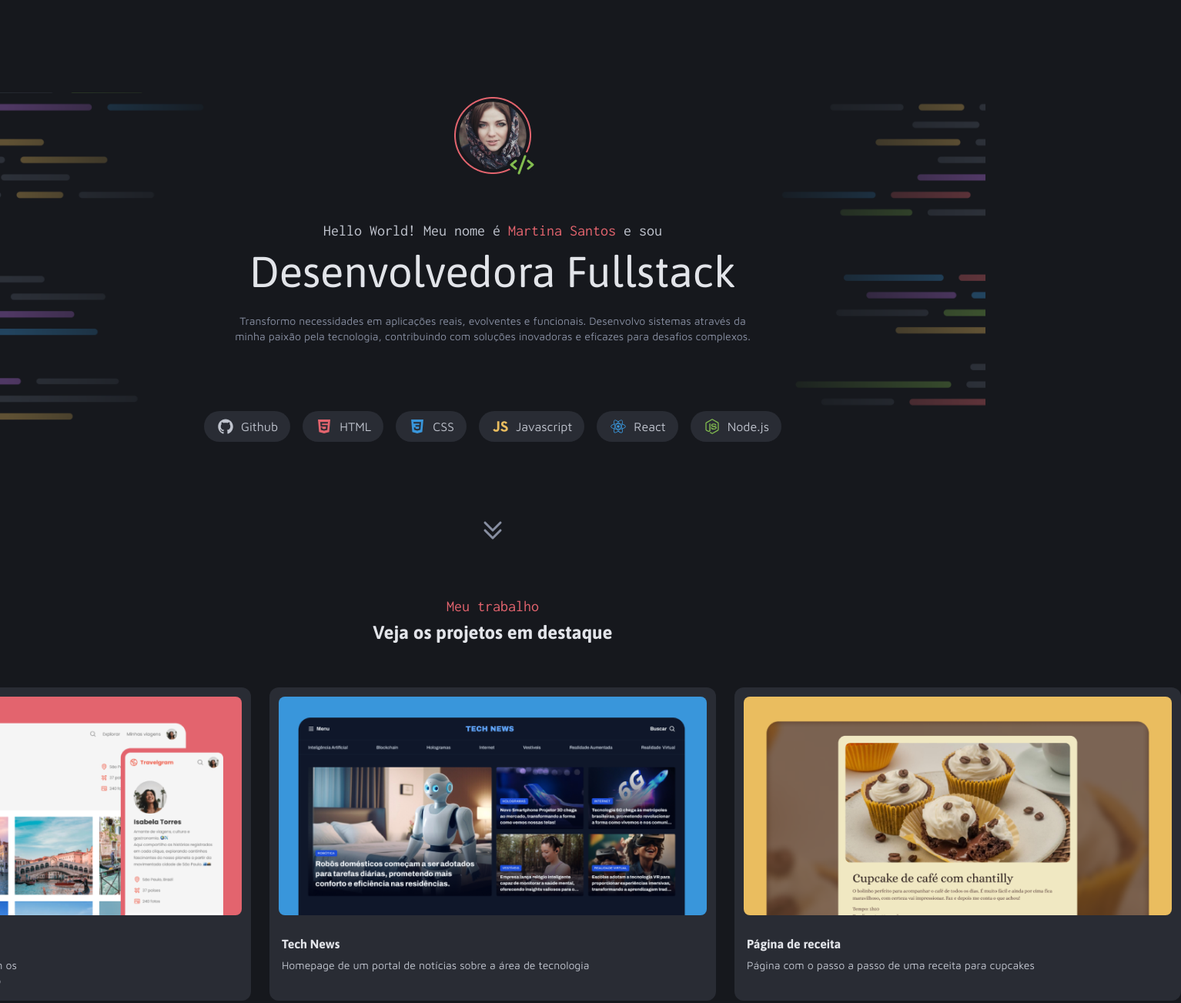
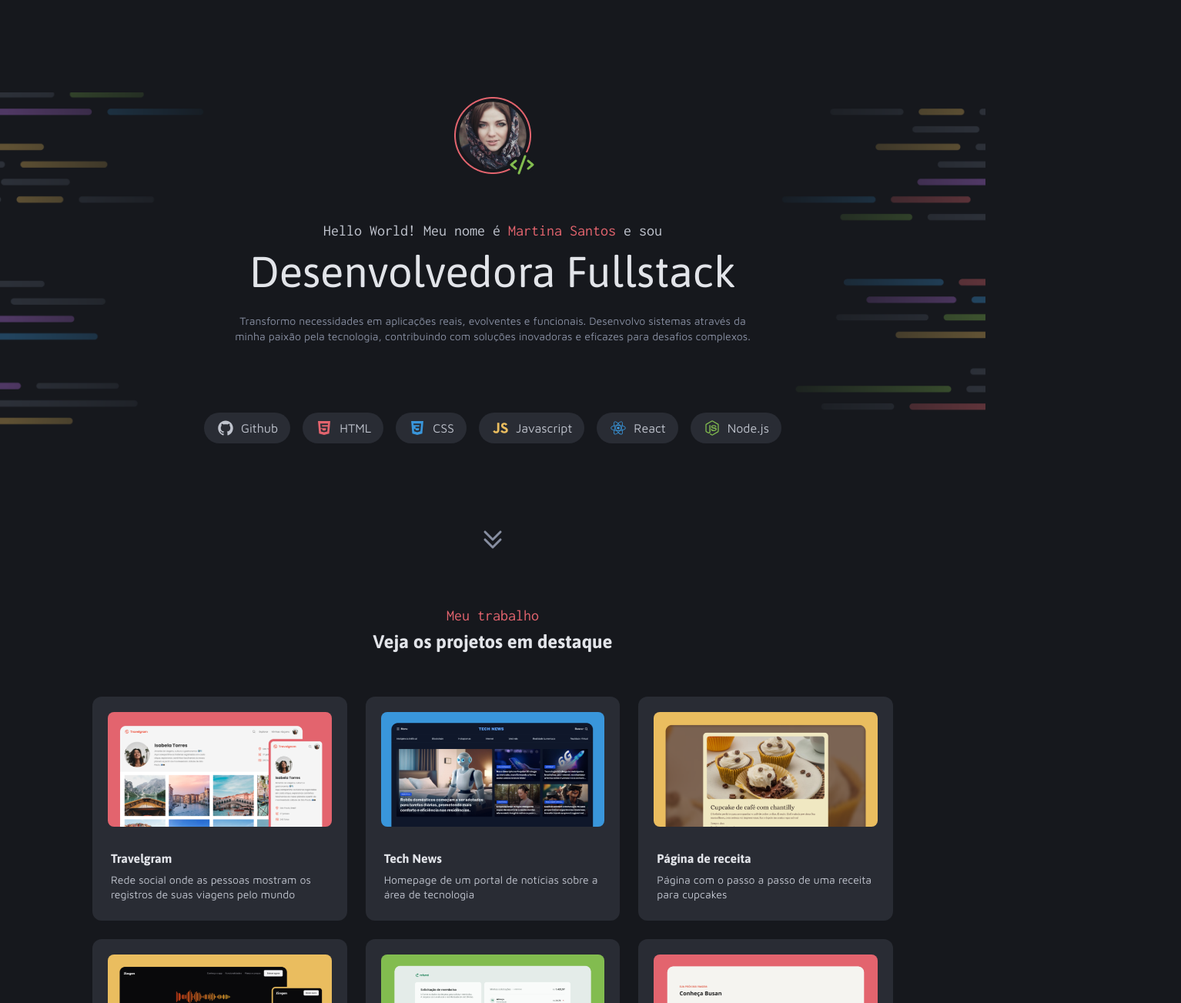
Before and after one commit to TaalesPorjanDev/projetoPORTIFOLIO, a plain HTML site: page index.html in a window 1280 px wide. Shown: the top 1303 px of the page at 77% size, 1534 px wide, since content can reach past the window. Drawn offline with Linux system fonts and the light colour scheme.

Commit message:
ajuste do card projects cards

```diff
--- a/styles/global.css
+++ b/styles/global.css
@@ -43,6 +43,7 @@ body {
     margin-top: 120px;
     color: var(--gray-600);
     background-color: var(--gray-200);
+
 }
 
 a {
--- a/styles/header.css
+++ b/styles/header.css
@@ -2,11 +2,11 @@ header {
     background-image: url(../bg-1.png);
     background-size: cover;
     background-position: center center;
-    background-attachment: fixed;
     display: flex;
     flex-direction: column;
     justify-content: center;
     align-items: center;
+    padding-bottom: 10px;
 
     h2 {
         font: var(--subtitle);
@@ -47,7 +47,7 @@ header {
     flex-direction: row;
     justify-content: center;
     align-items: center;
-    margin-top: 88px;
+    margin-top: 90px;
 
     ul {
         display: flex;
--- a/styles/projects.css
+++ b/styles/projects.css
@@ -4,6 +4,7 @@ main {
     flex-direction: column;
     justify-content: center;
     align-items: center;
+
 
 
     span {
@@ -22,23 +23,27 @@ main {
 
 .projects-cards {
     display: grid;
-    grid-template-columns: repeat(3, 1fr);
+    grid-template-columns: repeat(3, minmax(300px, 1fr));
+    padding: 0 120px;
     gap: 24px;
+
 
     figure {
         background-color: var(--gray-300);
-        padding: 12px;
+        padding: 20px;
         border-radius: 12px;
     }
 
     img {
+        width: 100%;
+
         border-radius: 8px;
     }
 
 }
 
 figcaption {
-    margin-top: 20px;
+    margin-top: 24px;
     padding: 4px;
 
     h4 {
@@ -51,5 +56,6 @@ figcaption {
         margin-top: 8px;
         font: var(--text-sm);
         color: var(--gray-500);
+
     }
 }
```
